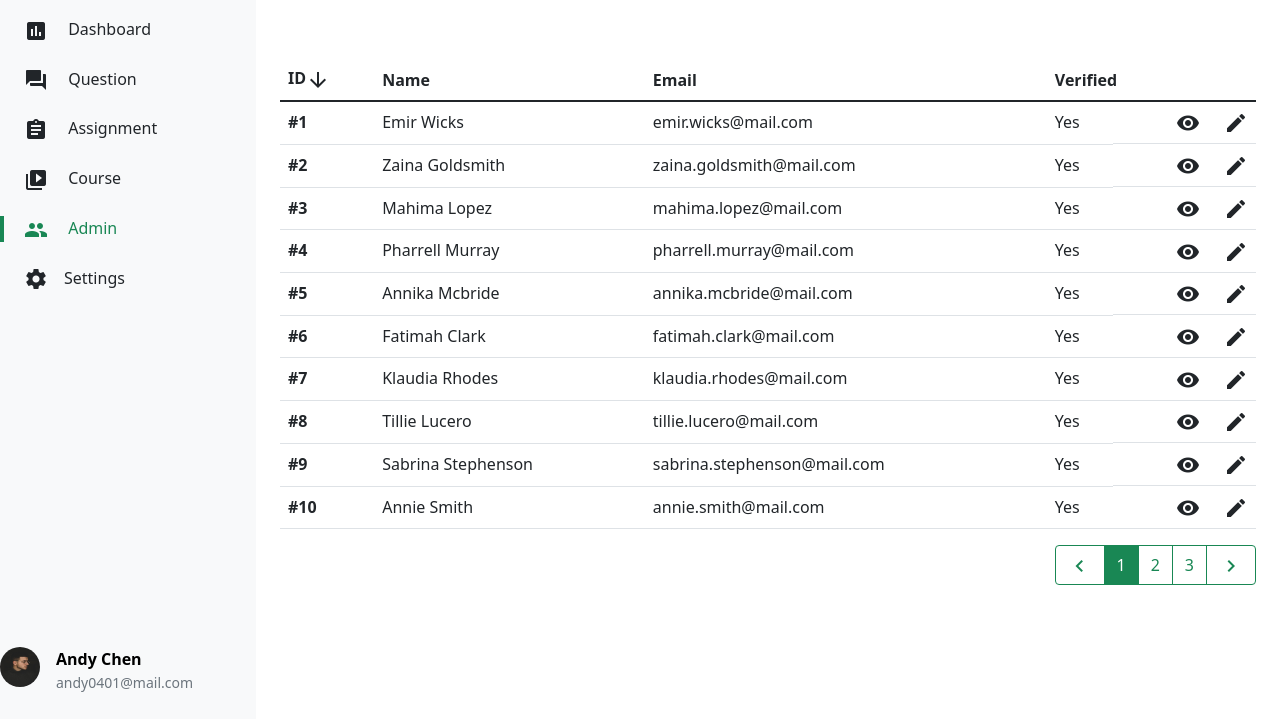
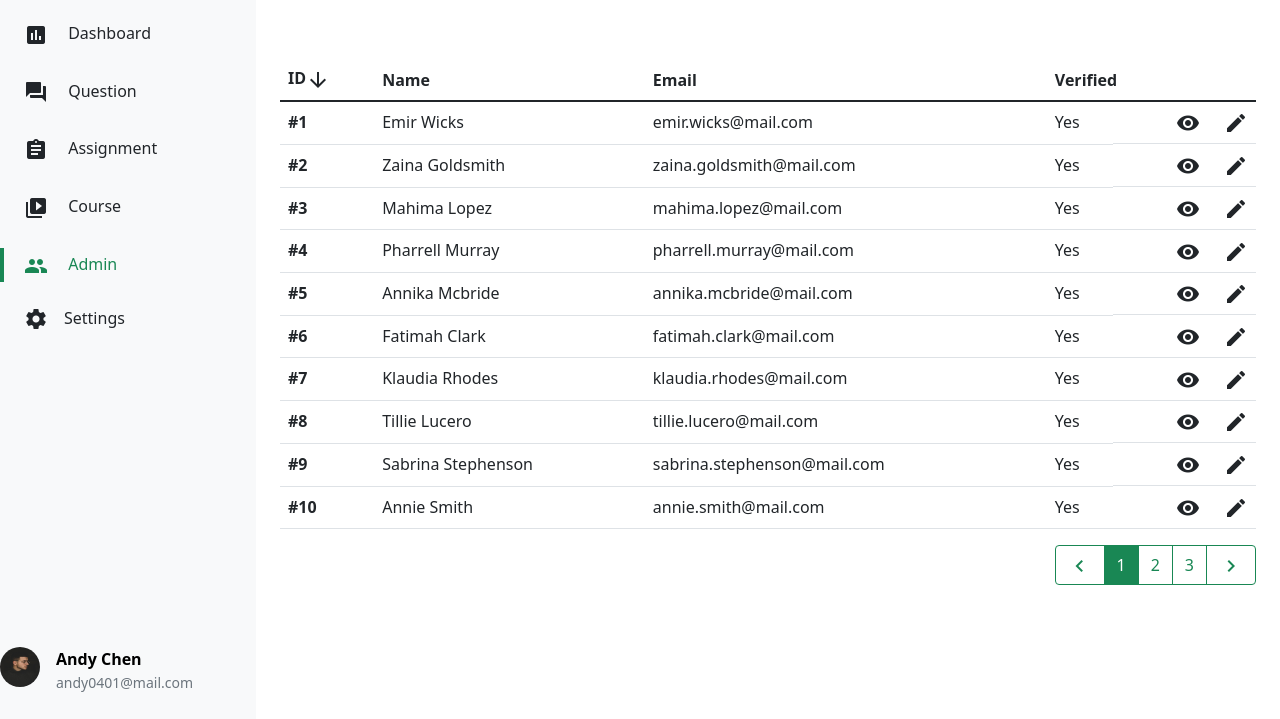
Before and after one commit to jjustin-35/week5-back-side, a plain HTML site: page Admin.html in a window 1280 px wide. Shown: the part 81-800 px from the top of the page. Drawn offline with nearby package versions, Linux system fonts and the light colour scheme.

Commit message:
Update 2022-08-12T06:47:17.084Z

```diff
--- a/Admin.html
+++ b/Admin.html
@@ -20,30 +20,30 @@
       <nav class="align-items-start">
         <img src="./assets/images/logo-ANSWER.svg" alt="ANSWER-logo" class="mb-4 navbar-brand">
       <ul class="list-unstyled">
-        <li class="mb-4 ps-4  ">
+        <li class="mb-4 ps-4 py-1  ">
           <a href="#" class="text-reset text-decoration-none">
             <span class="material-icons me-3 align-middle">assessment</span>
             Dashboard
           </a>
         </li>
-        <li class="mb-4 ps-4  ">
+        <li class="mb-4 ps-4 py-1  ">
           <a href="#" class="text-reset text-decoration-none" >
             <span class="material-icons me-3 align-middle">forum</span>
             Question</a>
         </li>
-        <li class='mb-4 ps-4 '><a href=./index.html  class="text-reset text-decoration-none">
+        <li class='mb-4 ps-4 py-1 '><a href=./index.html  class="text-reset text-decoration-none">
           <span class="material-icons me-3 align-middle">assignment</span>
           Assignment
         </a>
         </li>
-        <li class='mb-4 ps-4 '>
+        <li class='mb-4 ps-4 py-1 '>
           <a href="#" class="text-reset text-decoration-none">
             <span class="material-icons me-3 align-middle">video_library</span>
             Course
           </a>
         </li>
 
-        <li class="mb-4 ps-4 aside--active">
+        <li class="mb-4 ps-4 py-1 aside--active">
           <a href=#  class="text-reset text-decoration-none">
             <span class="material-icons me-3 align-middle">people</span>
             Admin
```
Also changed, not shown: Assignment-reply.html (+5 -5 lines), index.html (+5 -5 lines).
